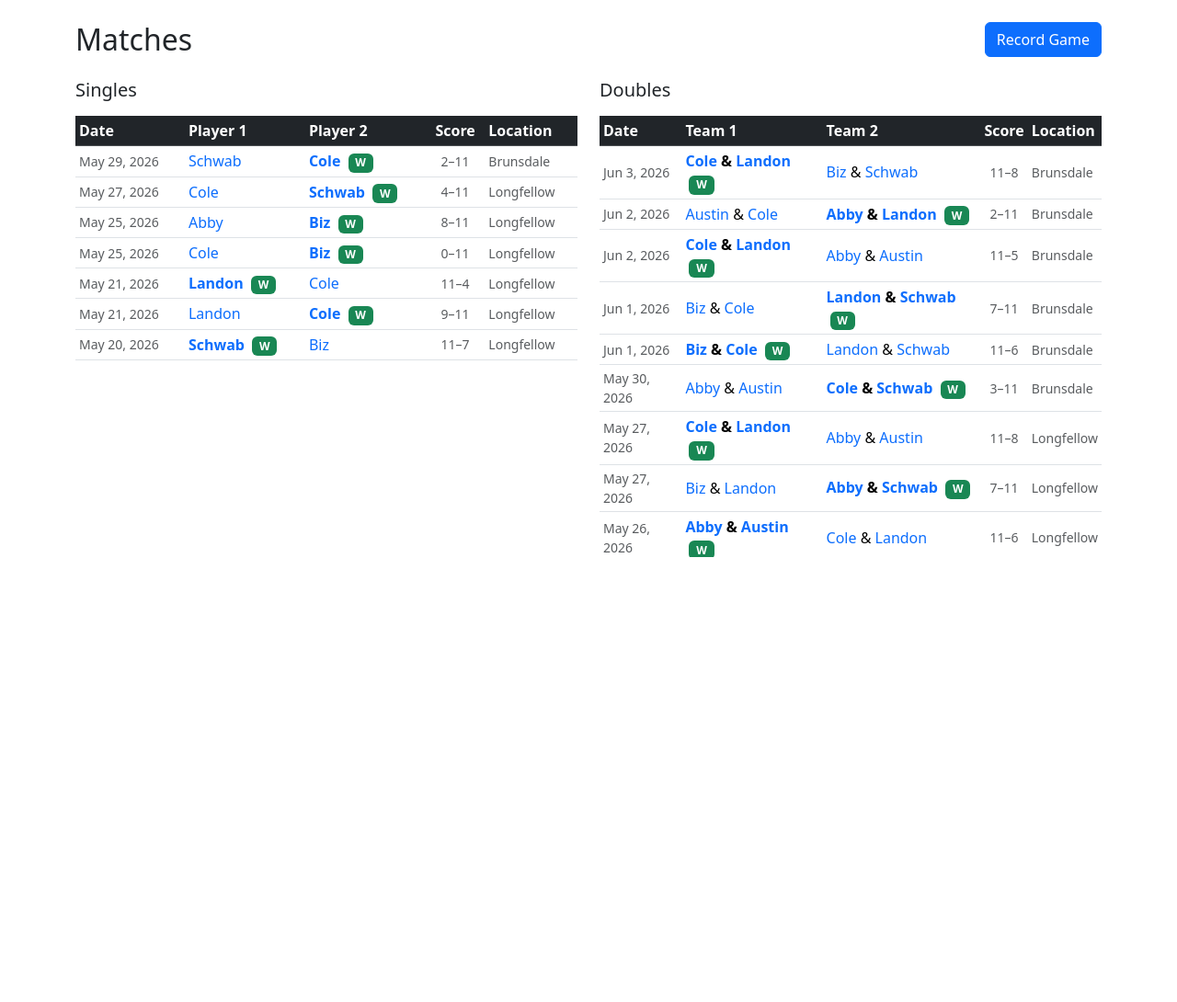
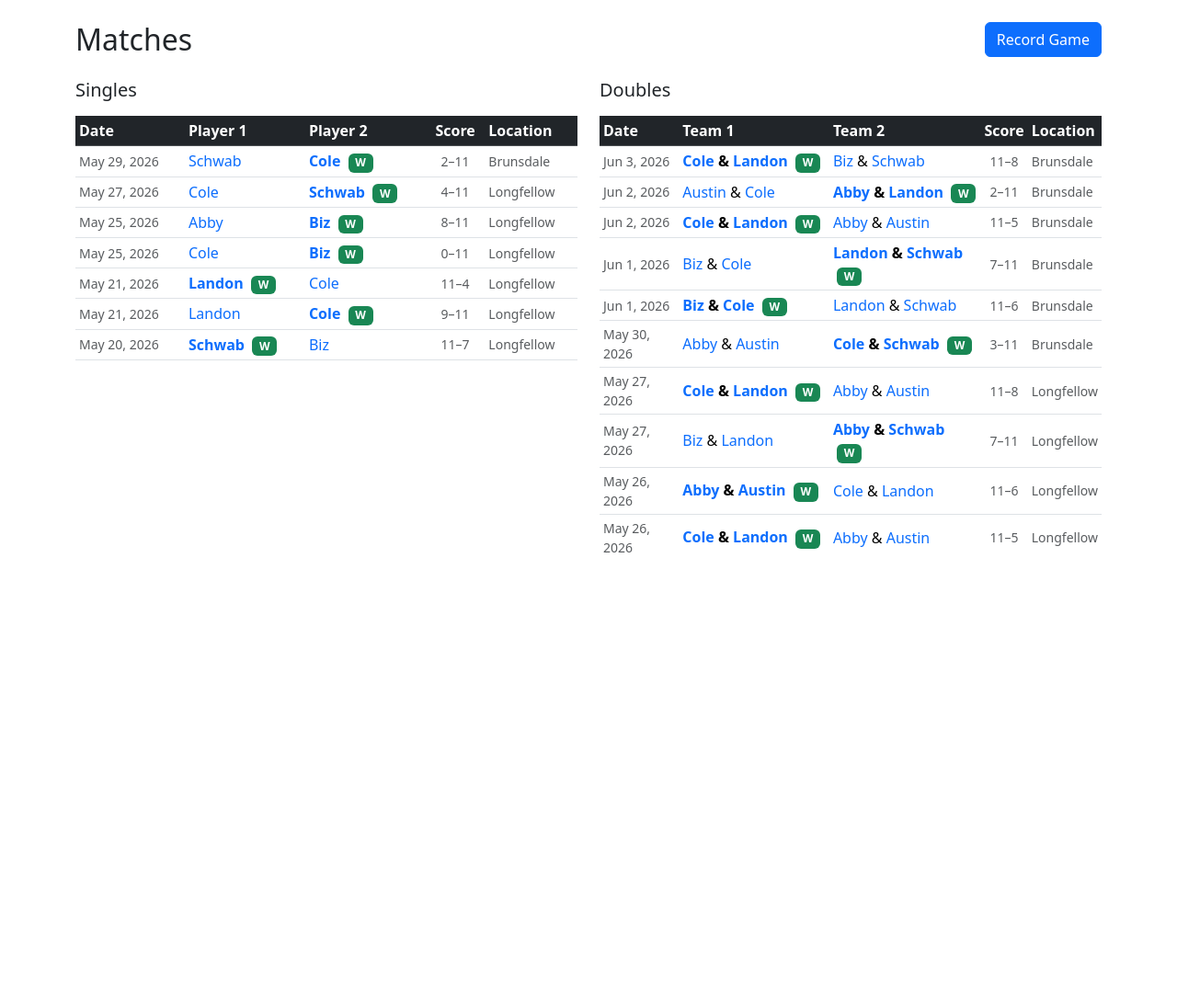
Before and after one commit to Garthalamu/PBELO, a Django app: page /matches/ in a window 1280 px wide. Shown: the part 56-1146 px from the top of the page at 92% size. Run offline with Django 5.2, Linux system fonts and the light colour scheme; data comes from the database, SQL or seed files in the repository.

Commit message:
Cleaned up matches tab with win label

```diff
--- a/templates/tracker/matches.html
+++ b/templates/tracker/matches.html
@@ -29,7 +29,7 @@
             {% for row in singles %}
               <tr>
                 <td class="text-muted small">{{ row.game.played_at|date:"M j, Y" }}</td>
-                <td class="{% if row.game.winning_team == 1 %}fw-semibold{% endif %}">
+                <td class="text-nowrap {% if row.game.winning_team == 1 %}fw-semibold{% endif %}">
                   {% for p in row.team1 %}
                     <a href="{% url 'player_detail' p.pk %}" class="text-decoration-none">{{ p.name }}</a>
                   {% endfor %}
@@ -72,7 +72,7 @@
             {% for row in doubles %}
               <tr>
                 <td class="text-muted small">{{ row.game.played_at|date:"M j, Y" }}</td>
-                <td class="{% if row.game.winning_team == 1 %}fw-semibold{% endif %}">
+                <td class="text-nowrap {% if row.game.winning_team == 1 %}fw-semibold{% endif %}">
                   {% for p in row.team1 %}
                     <a href="{% url 'player_detail' p.pk %}" class="text-decoration-none">{{ p.name }}</a>{% if not forloop.last %} &amp; {% endif %}
                   {% endfor %}
```
